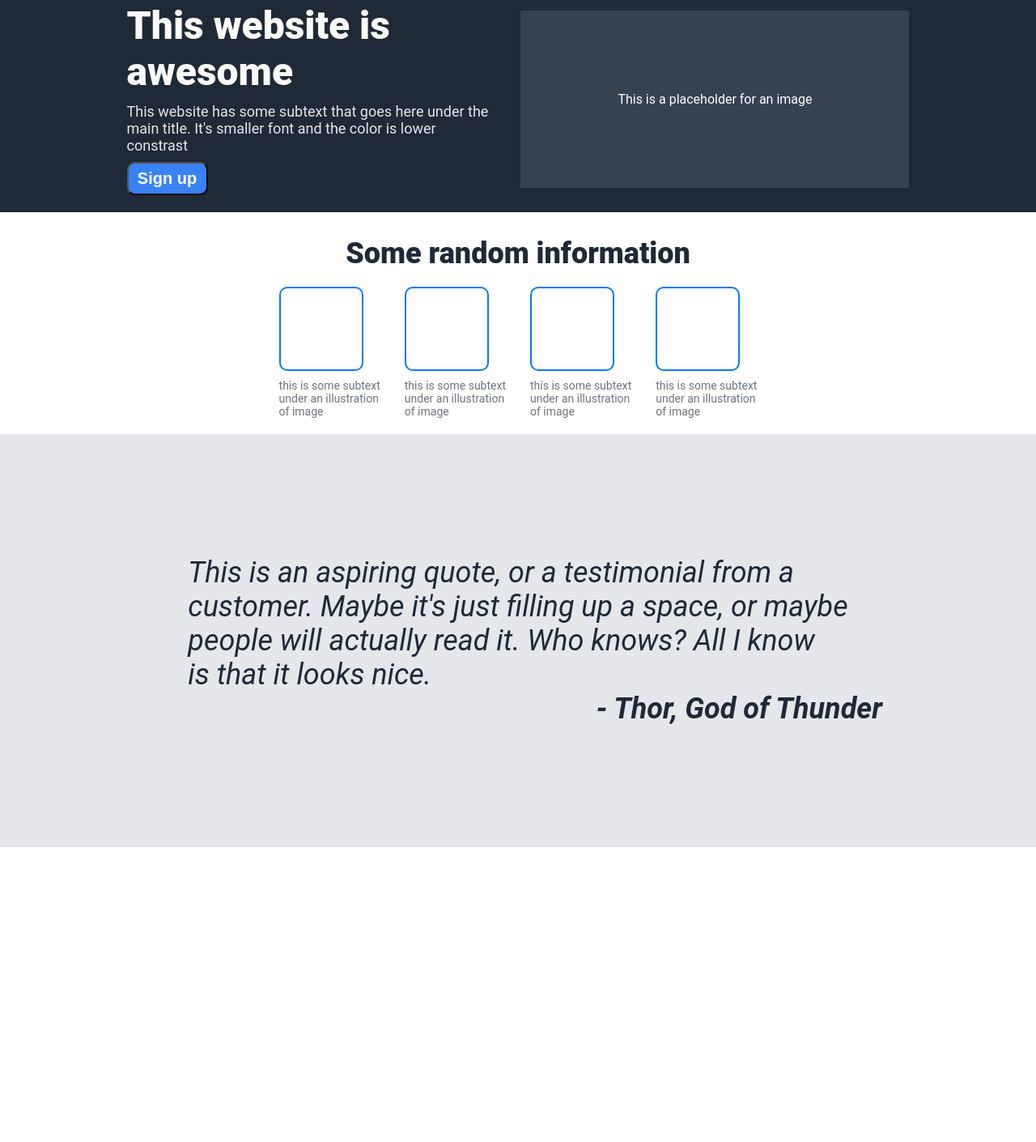
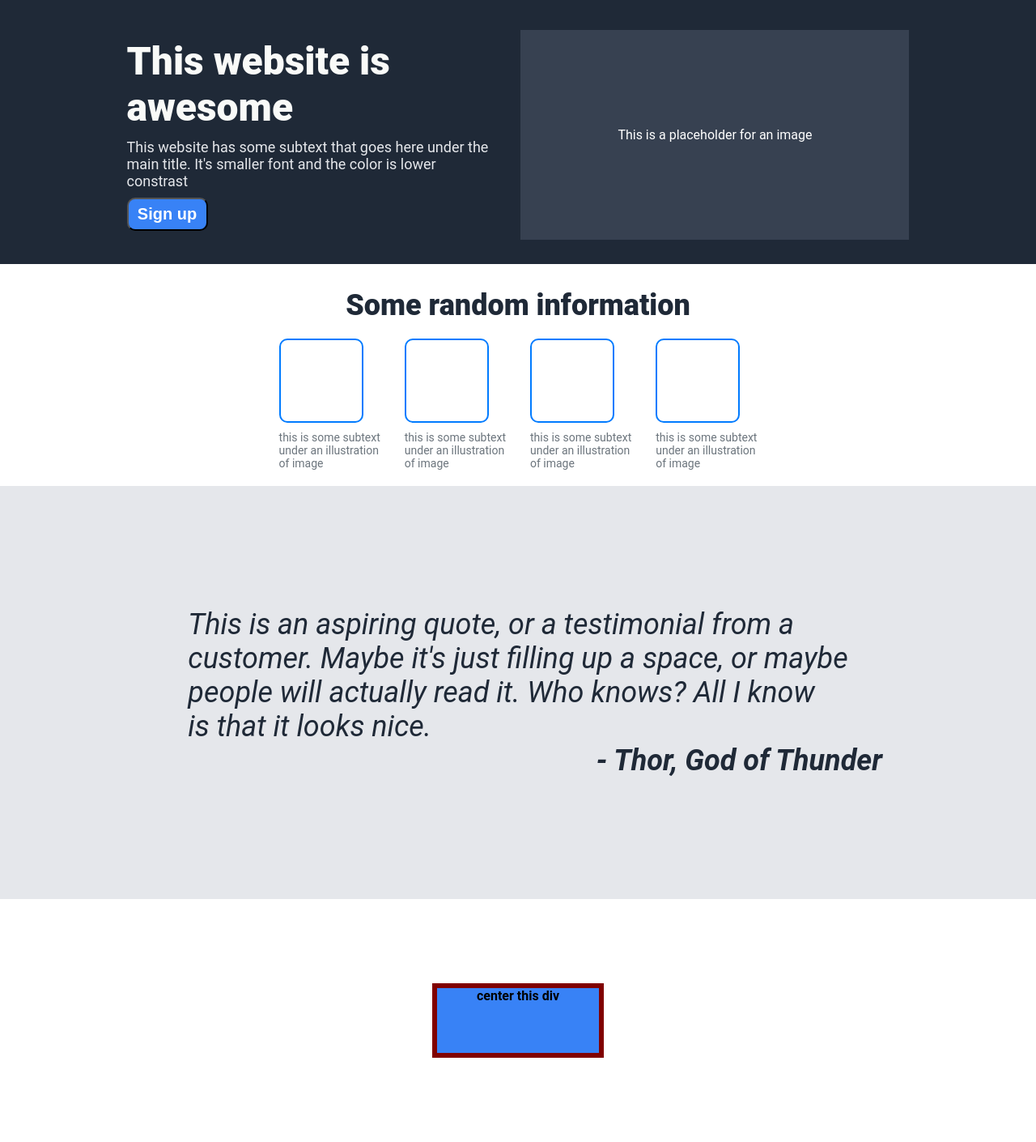
Before and after one commit to Bao-Trinh-Quoc/Odin-Landing-Page, a plain HTML site: page index.html in a window 1280 px wide. Shown: the part 62-1472 px from the top of the page at 81% size. Before the commit the page ends 1108 px from the top, so only its background shows below. Drawn offline with Linux system fonts and the light colour scheme.

Commit message:
!BREAKING CHANGE: he added for help1!!

```diff
--- a/index.html
+++ b/index.html
@@ -8,6 +8,7 @@
     </head>
 
     <body>
+
         <!-- Header -->
         <div class="header">
             <div class="left-links">
@@ -25,6 +26,7 @@
                 </ul>
             </div>
         </div>
+
 
         <!-- Main Content -->
         <div class="main-content">
@@ -77,8 +79,13 @@
             </div>
         </div>
 
+        <!-- Call to action-->
+        <div class="container">
+            <div class="box">center this div</div>
+          </div>
+        <!-- Footer -->
+
+
     </body>
 
-
-
 </html>
--- a/styles.css
+++ b/styles.css
@@ -1,10 +1,6 @@
 body {
     font-family: 'Roboto', sans-serif;
     margin: 0;
-}
-
-body, html {
-    height: 100%;
 }
 
 ul {
@@ -22,17 +18,17 @@ a {
 
 .header {
     background: #1F2937;
-    padding: 8px;
+    padding: 20px;
     display: flex;
     align-items: center;
     justify-content: space-evenly;
+    flex-wrap: wrap;
 }
 
 .left-links a {
     font-weight: bold;
     font-size: 24px;
     color: #F9FAF8;
-    /* padding-left: 200px; */
 }
 
 .right-links a {
@@ -45,7 +41,7 @@ a {
     display: flex;
     justify-content: center;
     align-items: center;
-    height: 35vh;
+    height: 40vh;
     gap: 40px;
 }
 
@@ -81,7 +77,7 @@ a {
     color: white;
     /* make the padding gray */
     background-color: #374151;
-    padding: 100px 120px;
+    padding: 15vh;
     align-self: center;
 }
 
@@ -140,3 +136,21 @@ a {
     font-weight: bold;
     align-self: flex-end;
 }
+
+.container {
+    background: white;
+    /* width: 400px; */
+    height: 300px;
+    display: flex;
+    justify-content: center;
+    align-items: center;
+  }
+
+  .box {
+    background: #3882F6;
+    font-weight: bold;
+    text-align: center;
+    border: 6px solid maroon;
+    width: 200px;
+    height: 80px;
+  }
```
Also changed, not shown: log.txt.
